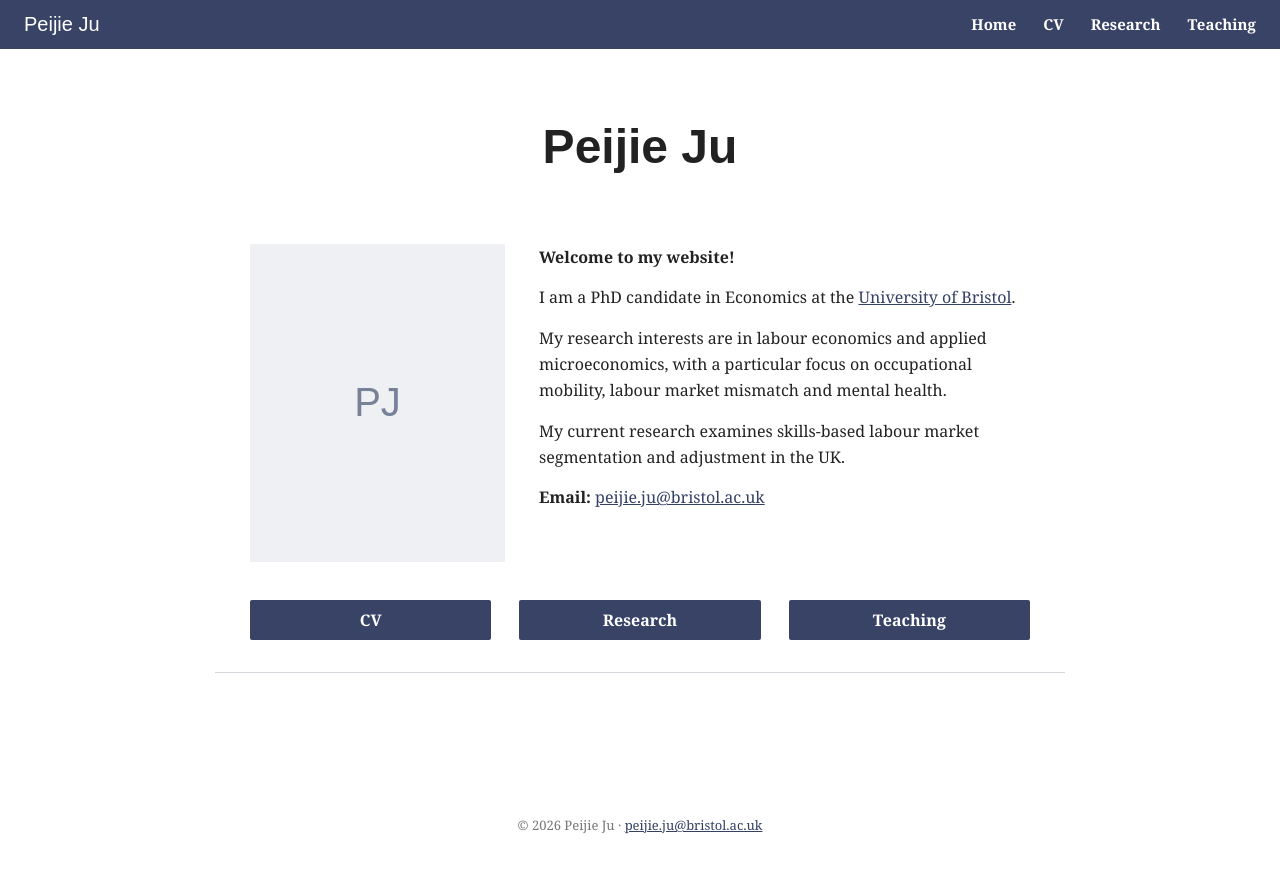
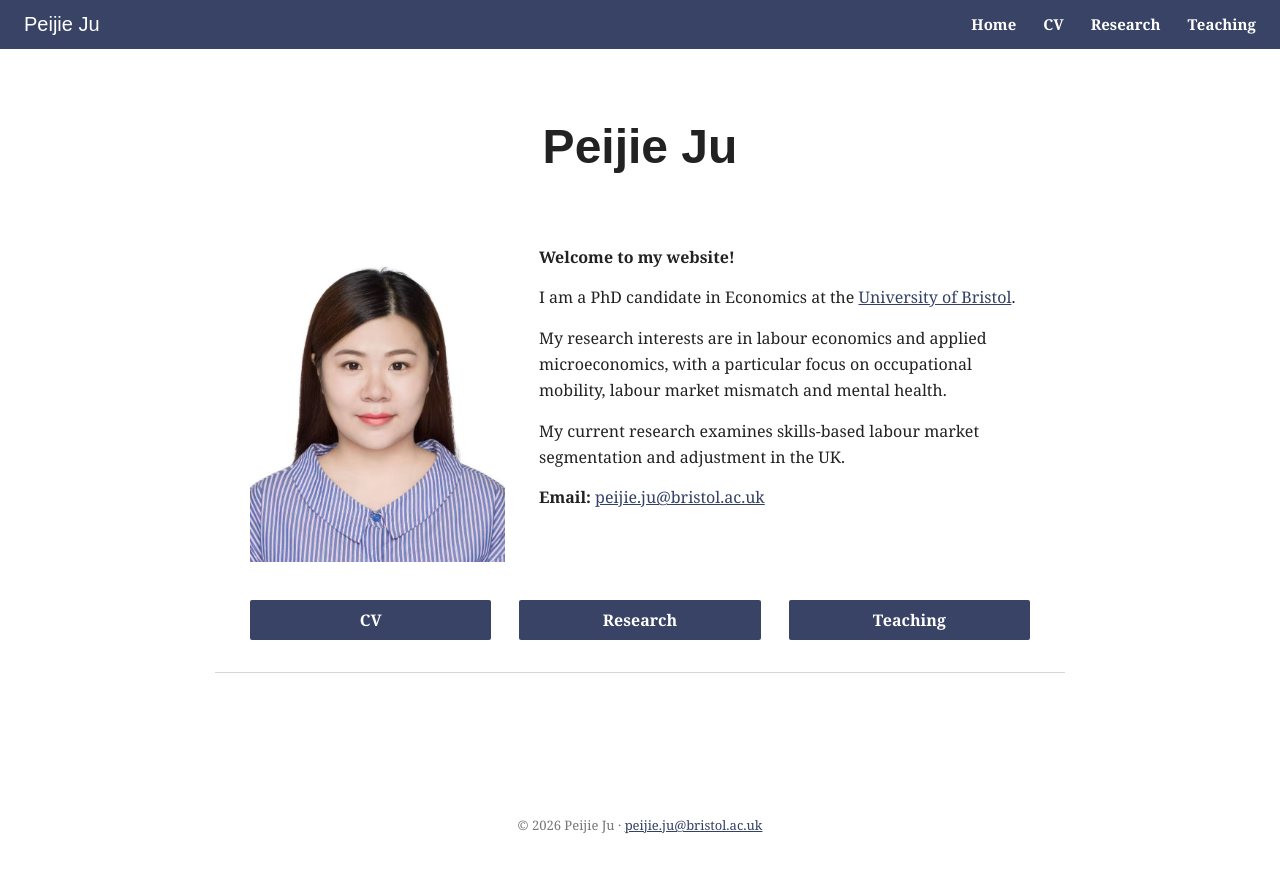
Before and after one commit to PaigeJu/PaigeJu.github.io, a plain HTML site: page index.html in a window 1280 px wide. Drawn offline with Linux system fonts and the light colour scheme.

Commit message:
Display uploaded portrait on homepage

```diff
--- a/index.html
+++ b/index.html
@@ -1 +1 @@
-<!DOCTYPE html><html lang="en"><head><meta charset="utf-8"><meta name="viewport" content="width=device-width,initial-scale=1"><meta name="description" content="Peijie Ju, PhD candidate in Economics at the University of Bristol"><title>Home | Peijie Ju</title><link rel="stylesheet" href="style.css"></head><body><header><div class="brand">Peijie Ju</div><nav><a href="index.html">Home</a><a href="cv.html">CV</a><a href="research.html">Research</a><a href="teaching.html">Teaching</a></nav></header><main><h1>Peijie Ju</h1><section class="intro"><div class="placeholder" aria-label="Portrait pending publication">PJ</div><div><p><strong>Welcome to my website!</strong></p><p>I am a PhD candidate in Economics at the <a href="https://www.bristol.ac.uk/economics/">University of Bristol</a>.</p><p>My research interests are in labour economics and applied microeconomics, with a particular focus on occupational mobility, labour market mismatch and mental health.</p><p>My current research examines skills-based labour market segmentation and adjustment in the UK.</p><p><strong>Email:</strong> <a href="mailto:peijie.ju@bristol.ac.uk">peijie.ju@bristol.ac.uk</a></p></div></section><div class="bars"><a href="cv.html">CV</a><a href="research.html">Research</a><a href="teaching.html">Teaching</a></div><div class="line"></div></main><footer>© 2026 Peijie Ju · <a href="mailto:peijie.ju@bristol.ac.uk">peijie.ju@bristol.ac.uk</a></footer></body></html>
+<!DOCTYPE html><html lang="en"><head><meta charset="utf-8"><meta name="viewport" content="width=device-width,initial-scale=1"><meta name="description" content="Peijie Ju, PhD candidate in Economics at the University of Bristol"><title>Home | Peijie Ju</title><link rel="stylesheet" href="style.css"></head><body><header><div class="brand">Peijie Ju</div><nav><a href="index.html">Home</a><a href="cv.html">CV</a><a href="research.html">Research</a><a href="teaching.html">Teaching</a></nav></header><main><h1>Peijie Ju</h1><section class="intro"><img class="headshot" src="portrait.jpg" alt="Portrait of Peijie Ju" width="255" height="318"><div><p><strong>Welcome to my website!</strong></p><p>I am a PhD candidate in Economics at the <a href="https://www.bristol.ac.uk/economics/">University of Bristol</a>.</p><p>My research interests are in labour economics and applied microeconomics, with a particular focus on occupational mobility, labour market mismatch and mental health.</p><p>My current research examines skills-based labour market segmentation and adjustment in the UK.</p><p><strong>Email:</strong> <a href="mailto:peijie.ju@bristol.ac.uk">peijie.ju@bristol.ac.uk</a></p></div></section><div class="bars"><a href="cv.html">CV</a><a href="research.html">Research</a><a href="teaching.html">Teaching</a></div><div class="line"></div></main><footer>© 2026 Peijie Ju · <a href="mailto:peijie.ju@bristol.ac.uk">peijie.ju@bristol.ac.uk</a></footer></body></html>
```
